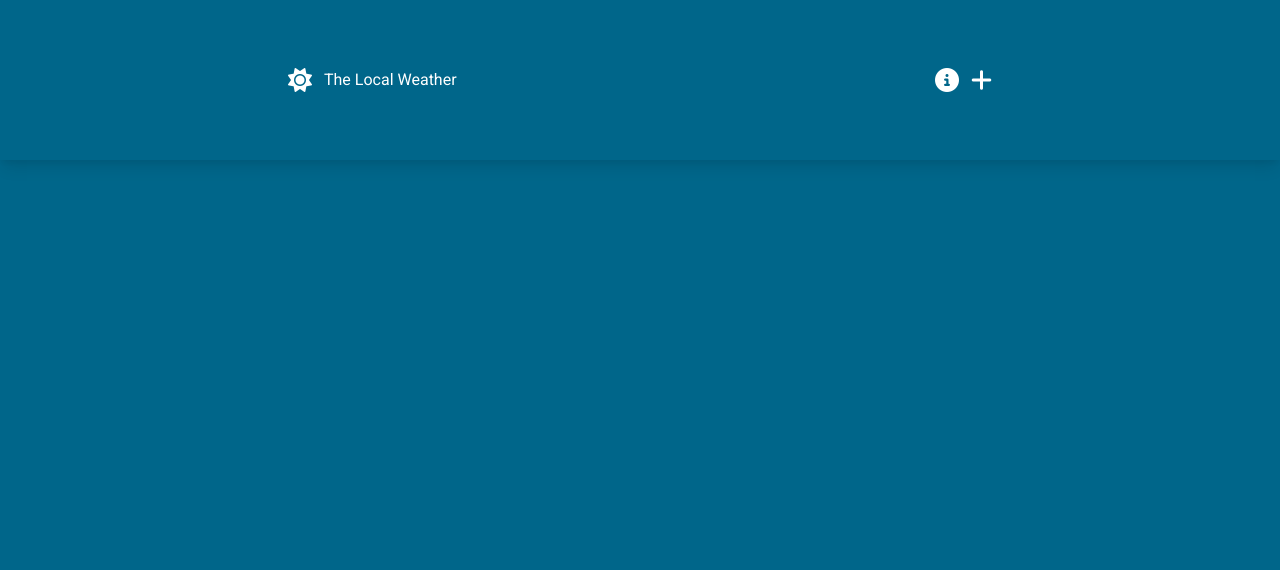
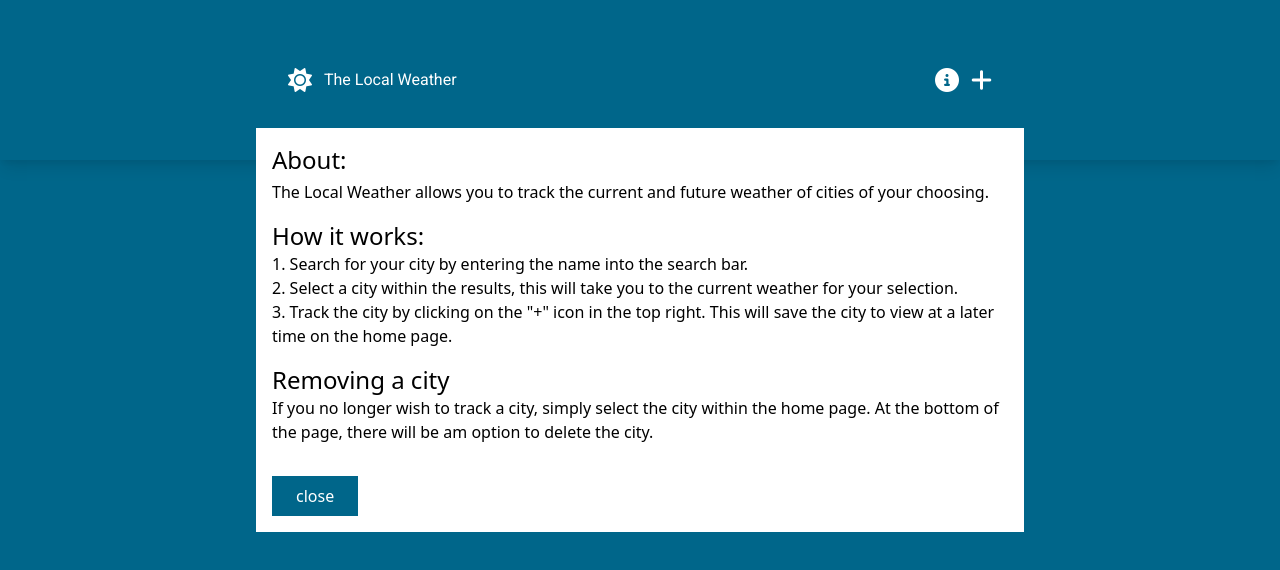
Before and after one commit to nurgeldiatamyradov/weatherApp-vue3, a Vue app: page / in a window 1280 px wide. Both pictures are taken after a click on the icon 947 px from the left and 80 px from the top of the page. Shown: the top 570 px of the page. Built offline with nearby package versions, Linux system fonts and the light colour scheme.

Commit message:
BaseModel comp adjusted

```diff
--- /dev/null
+++ b/src/components/BaseModel.vue
@@ -0,0 +1,56 @@
+<template>
+    <teleport to="body">
+    <Transition name="model-outer">
+  <div v-show="modelActive" class="absolute w-full bg-opacity-30 h-screen top-0 left-0 flex justify-center px-8 ">
+    <Transition name="model-inner">
+    <div v-if="modelActive" class="p-4 bg-white self-start mt-32 max-w-screen-md">
+        <slot/>
+        <button  class="text-white mt-8 bg-weather-primary py-2 px-6
+        " @click="$emit('close-modal')">
+            close
+        </button>
+    </div>
+</Transition>
+  </div>
+</Transition>
+</teleport>
+</template>
+
+<script setup>
+    defineEmits(["close-modal"]);
+
+ defineProps({
+    modelActive: {
+        type: Boolean,
+        default: false,
+    },
+ });
+</script>
+
+<style scoped>
+.model-outer-enter-active,
+.model-outer-leave-active {
+    transition: opacity 0.3s cubic-bezier(0.52, 0.02, 0.19, 1.02);
+}
+
+.model-outer-enter-from,
+.model-outer-leave-to {
+    opacity: 0;
+}
+
+.modal-inner-enter-active {
+  transition: all 0.3s cubic-bezier(0.52, 0.02, 0.19, 1.02) 0.15s;
+}
+.modal-inner-leave-active {
+  transition: all 0.3s cubic-bezier(0.52, 0.02, 0.19, 1.02);
+}
+
+.modal-inner-enter-from {
+  opacity: 0;
+  transform: scale(0.8);
+}
+.modal-inner-leave-to {
+  transform: scale(0.8);
+}
+
+</style>
--- a/src/components/SiteNavigatin.vue
+++ b/src/components/SiteNavigatin.vue
@@ -9,14 +9,55 @@
 </RouterLink>
 
 <div class="flex gap-3 flex-1 justify-end">
-  <i class="fa-solid fa-circle-info text-2xl hover:text-weather-secondary duration-150 cursor-pointer"></i>
+  <i @click="toggleModel" class="fa-solid fa-circle-info text-2xl hover:text-weather-secondary duration-150 cursor-pointer"></i>
   <i class="fa-solid fa-plus text-2xl hover:text-weather-secondary duration-150 cursor-pointer"></i>
 </div>
+
+<BaseModel :modelActive="modelActive" @close-modal="toggleModel">
+  <div class="text-black">
+          <h1 class="text-2xl mb-1">About:</h1>
+          <p class="mb-4">
+            The Local Weather allows you to track the current and
+            future weather of cities of your choosing.
+          </p>
+          <h2 class="text-2xl">How it works:</h2>
+          <ol class="list-decimal list-inside mb-4">
+            <li>
+              Search for your city by entering the name into the
+              search bar.
+            </li>
+            <li>
+              Select a city within the results, this will take
+              you to the current weather for your selection.
+            </li>
+            <li>
+              Track the city by clicking on the "+" icon in the
+              top right. This will save the city to view at a
+              later time on the home page.
+            </li>
+          </ol>
+
+          <h2 class="text-2xl">Removing a city</h2>
+          <p>
+            If you no longer wish to track a city, simply select
+            the city within the home page. At the bottom of the
+            page, there will be am option to delete the city.
+          </p>
+        </div>
+</BaseModel>
+
 </nav>
   </header>
 
 </template>
 
 <script setup>
+  import { ref } from 'vue';
+import { RouterLink } from 'vue-router';
+import BaseModel from "./BaseModel.vue";
 
+const modelActive = ref(null);
+const toggleModel = () => {
+  modelActive.value = !modelActive.value;
+}
 </script>
```
